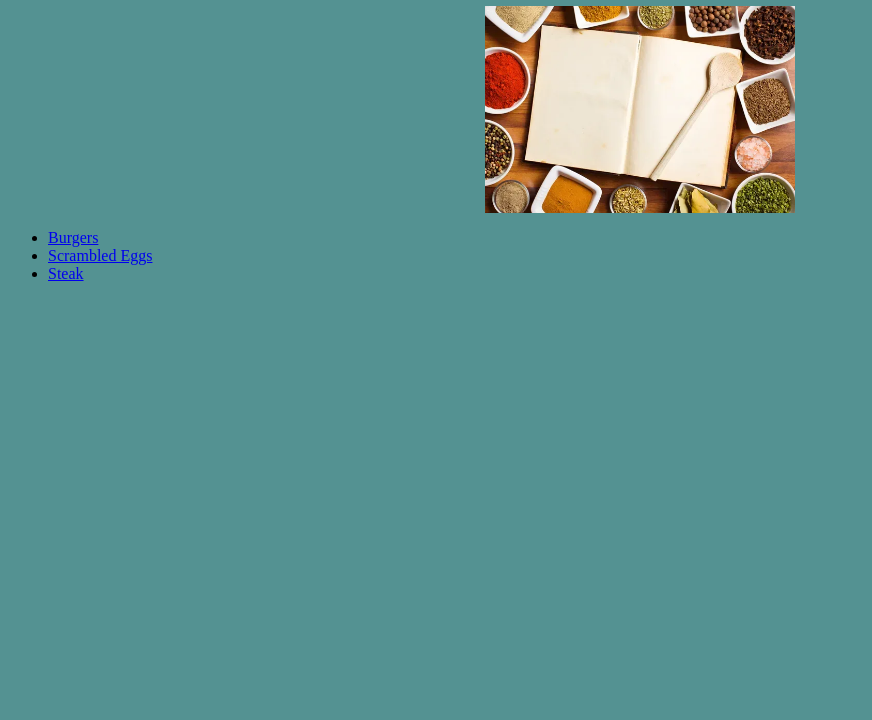
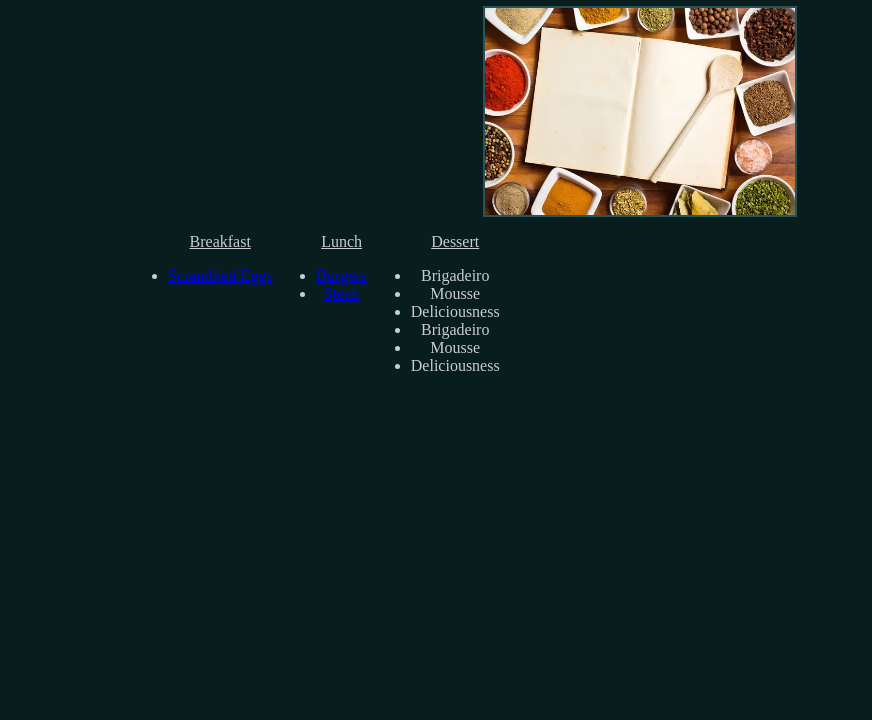
Before and after one commit to zecorr/recipes, a plain HTML site: page index.html in a window 1280 px wide. Shown: the part 80-800 px from the top of the page, without its empty margins (0-872 px from the left). Drawn offline with Linux system fonts and the light colour scheme.

Commit message:
Experiment with CSS

```diff
--- a/index.html
+++ b/index.html
@@ -7,13 +7,33 @@
     <title>Zecorr's Recipes</title>
 </head>
 <body>
-    <h1 class="center-text fancy">Zecorr's Recipes</h1>
+    <h1 class="center-text fancy">World's Greatest Recipes</h1>
     <img class="center" src="./recipes/images/recipe-book.jpg" alt="recipe book">
 
-    <ul>
+    <ul class="testing">
+        <u>Breakfast</u>
+        <p></p>
+        <li><a href="./recipes/scrambled-eggs.html">Scrambled Eggs</a></li>
+
+    </ul>
+
+    <ul class="testing">
+        <u>Lunch</u>
+        <p></p>
         <li><a href="./recipes/burgers.html">Burgers</a></li>
-        <li><a href="./recipes/scrambled-eggs.html">Scrambled Eggs</a></li>
         <li><a href="./recipes/steak.html">Steak</a></li>
+    </ul>
+
+    <ul class="testing">
+        <u>Dessert</u>
+        <p></p>
+        <li>Brigadeiro</li>
+        <li>Mousse </li>
+        <li>Deliciousness</li>
+
+        <li>Brigadeiro</li>
+        <li>Mousse </li>
+        <li>Deliciousness</li>
     </ul>
 
 
--- a/styles.css
+++ b/styles.css
@@ -1,5 +1,8 @@
 body {
-    background-color: #549292;
+    background-color: #081d1d;
+    margin-left: 10%;
+    margin-right: 10%;
+    color: rgba(255, 255, 255, 0.781);
 }
 
 .center {
@@ -21,3 +24,14 @@ body {
 .fancy {
     font-family: Georgia, 'Times New Roman', Times, serif;
 }
+
+img {
+    border: 2px solid #275458;
+
+}
+
+.testing {
+    text-align: center;
+    display:inline-table;
+    margin-left: auto;
+}
```
Also changed, not shown: recipes/scrambled-eggs.html (+1 -1 lines), recipes/steak.html (+1 -1 lines).
